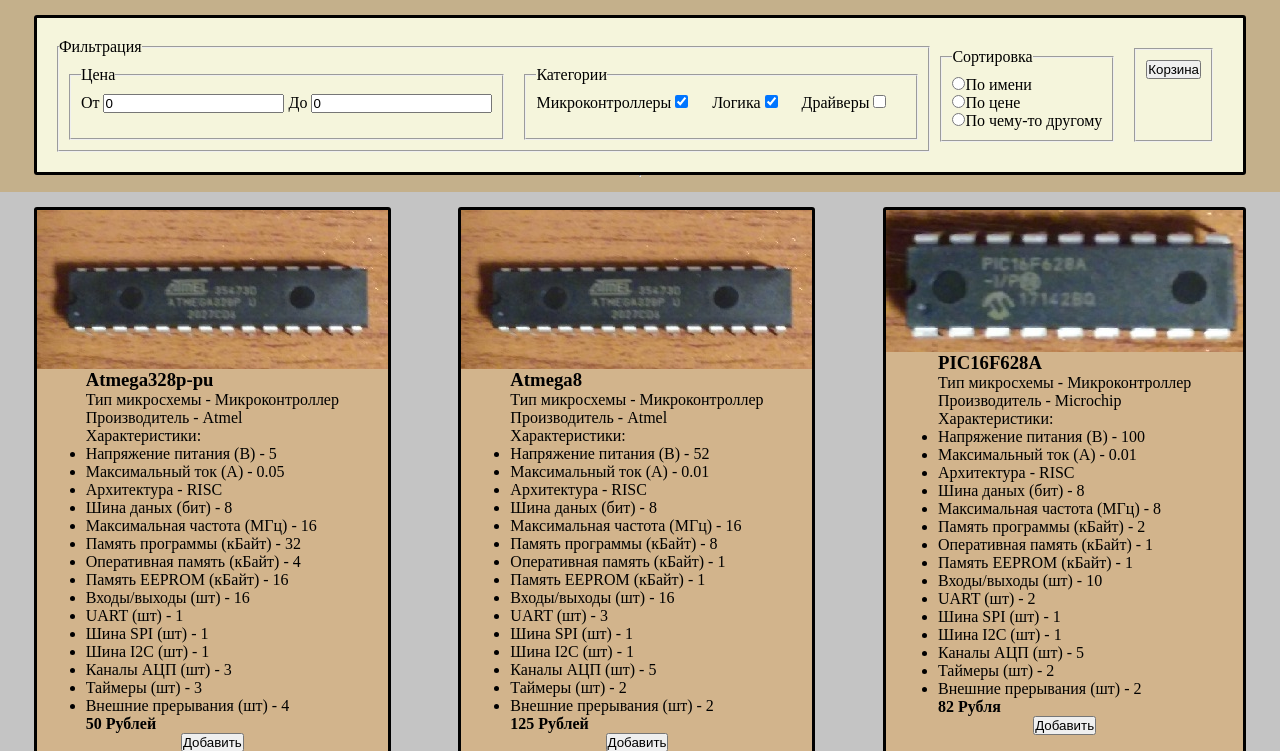
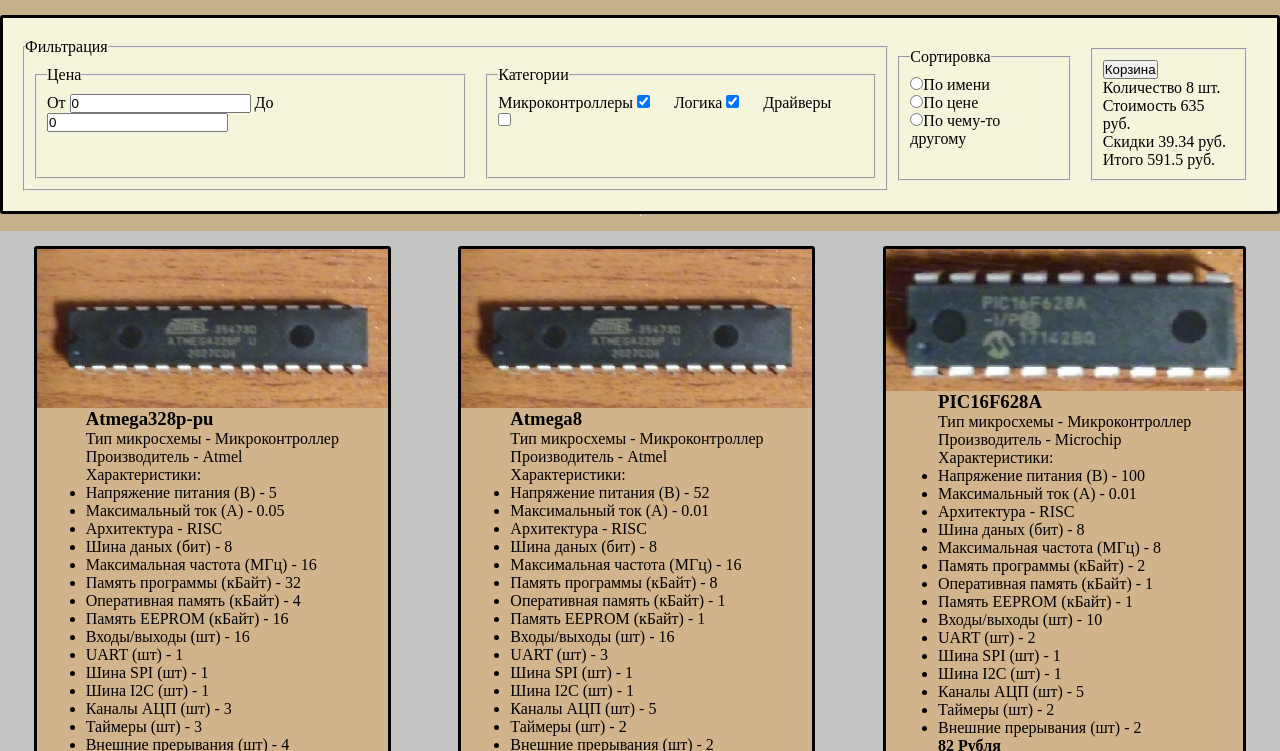
Before and after one commit to SergMuzikant87/SergMuzikant87-domashnyaya-rabota-js, a plain HTML site: page public/index.html in a window 1280 px wide. Shown: the part 45-796 px from the top of the page. Drawn offline with Linux system fonts and the light colour scheme.

Commit message:
Задание к уроку 2. Стоимость товаров в корзине отображается в правом верхнем углу страницы.

```diff
--- a/public/index.html
+++ b/public/index.html
@@ -35,6 +35,8 @@
             <fieldset class="headerCart">
 
                 <button class="cart-button" type="button">Корзина</button>
+                <div id="cart-text">
+                </div>
             </fieldset>
         </div>
         <hr>
--- a/public/js/cart.js
+++ b/public/js/cart.js
@@ -36,7 +36,7 @@
             this.products.push(newProduct)
         }
     }
-    //Удаление 1-й единицы 1-го товара из корзины  (НЕ ТЕСТИРОВАЛ ВОЗМОЖНО ЕСТЬ ОШИБКИ)
+    //Удаление 1-й единицы 1-го товара из корзины
     removeProduct(id){
 
         if(this.products.length>0){
@@ -65,7 +65,7 @@
     }
 
     /**
-     * Пересчёт итоговой стоимости товаров
+     * Пересчёт итоговой стоимости товаров. На входе точки линейной интерполяции, по которой будут скидки.
      * @param {*} x Линейная интерполяция расчёта скидок. Входной массив количества товаров. Значения должны быть по возрастанию и положительные.
      * @param {*} y Линейная интерполяция расчёта скидок. Входной массив скидок. Значения должны быть от 0 до 1. И чаще они идут по возрастанию.
      */
@@ -97,41 +97,50 @@
                 }
                 else
                 {
-                    //Непосредственно линейная онтерполяция
+                    //Непосредственно линейная интерполяция
                     for(let j=0;j<x.length-1;j++)
                     {
                         if((this.products[i].count>=x[j])&&(this.products[i].count<x[j+1])){
                             this.products[i].discount
                             =
                             ( ( (this.products[i].count - x[j]) * (y[j+1] - y[j]) ) / (x[j+1] -x[j]) ) +y[j];
-                            //Здесь можно было не округлять, чтобы точность расчётов была выше, а округлять надо для отображения
-                            //this.products[i].discount=Math.round(this.products[i].discount*100.0)/100;
                             break;
                         }
-
                     }
                 }
                 //Затем вычислим стоимость каждого из товаров в корзине с учётом скидок
-                this.products[i].total=this.products[i].price*this.products[i].count*(1.0-this.products[i].discount)
-                //this.products[i].total=Math.round(this.products[i].total*100.0)/100
-
+                this.products[i].total=this.products[i].price*this.products[i].count*(1.0-this.products[i].discount);
                 //Инкрементируем общую сумму товаров в корзине
-                this.summ+=this.products[i].total
-
-                this.summNoDiscount+=(this.products[i].price*this.products[i].count)
+                this.summ+=this.products[i].total;
+                this.summNoDiscount+=(this.products[i].price*this.products[i].count);
                 //Инкрементируем общую скидку в абсолютных единицах измерения (в рублях)
-                this.discount+=this.products[i].total*(this.products[i].discount)
-                //this.discount=Math.round(this.discount*100.0)/100
+                this.discount+=this.products[i].total*(this.products[i].discount);
                 //Инкрементируем общее количество товара в корзине
-                this.count+=this.products[i].count
+                this.count+=this.products[i].count;
             }
         }
     }
 
-    //Генерация HTML разметки для корзины
+    //Генерация HTML разметки для корзины. Возможно здесь будет таблица.
     generateHTML(){
 
 
     }
 
+    //Генерация HTML рядом со значком корзины на главной странице
+    generatePartHTML(){
+      this.summNoDiscount=Math.round(this.summNoDiscount*100.0)/100
+      this.discount=Math.round(this.discount*100.0)/100
+      this.summ=Math.round(this.summ*100.0)/100
+      let HTML =
+      `
+
+        <p> Количество ${this.count} шт. </p>
+        <p> Стоимость ${this.summNoDiscount} руб. </p>
+        <p> Скидки ${this.discount} руб. </p>
+        <p> Итого ${this.summ} руб. </p>
+      `
+      return HTML;
+    }
+
 }
--- a/public/js/index.js
+++ b/public/js/index.js
@@ -18,8 +18,13 @@
 cart.addProduct(product_list.products[0]);
 cart.addProduct(product_list.products[1]);
 cart.addProduct(product_list.products[2]);
+cart.addProduct(product_list.products[2]);
+cart.addProduct(product_list.products[2]);
+cart.addProduct(product_list.products[2]);
+cart.addProduct(product_list.products[2]);
 cart.addProduct(product_list.products[1]);
 cart.removeProduct(1);
 cart.totalUpdate();
 console.log(cart);
+document.getElementById("cart-text").innerHTML=cart.generatePartHTML()
 //////////////////////////////////////////////////////////////////////////////////////////////////////////////////////
--- a/public/js/product.js
+++ b/public/js/product.js
@@ -3,7 +3,6 @@
     constructor(property={}, price=0, image="img/1.jpg"){
         this.image=image
         this.property=property;
-        console.log(this.property)
         this.id=this.property.id.value;
         this.name=this.property.name.value;
         this.price=0;
```
